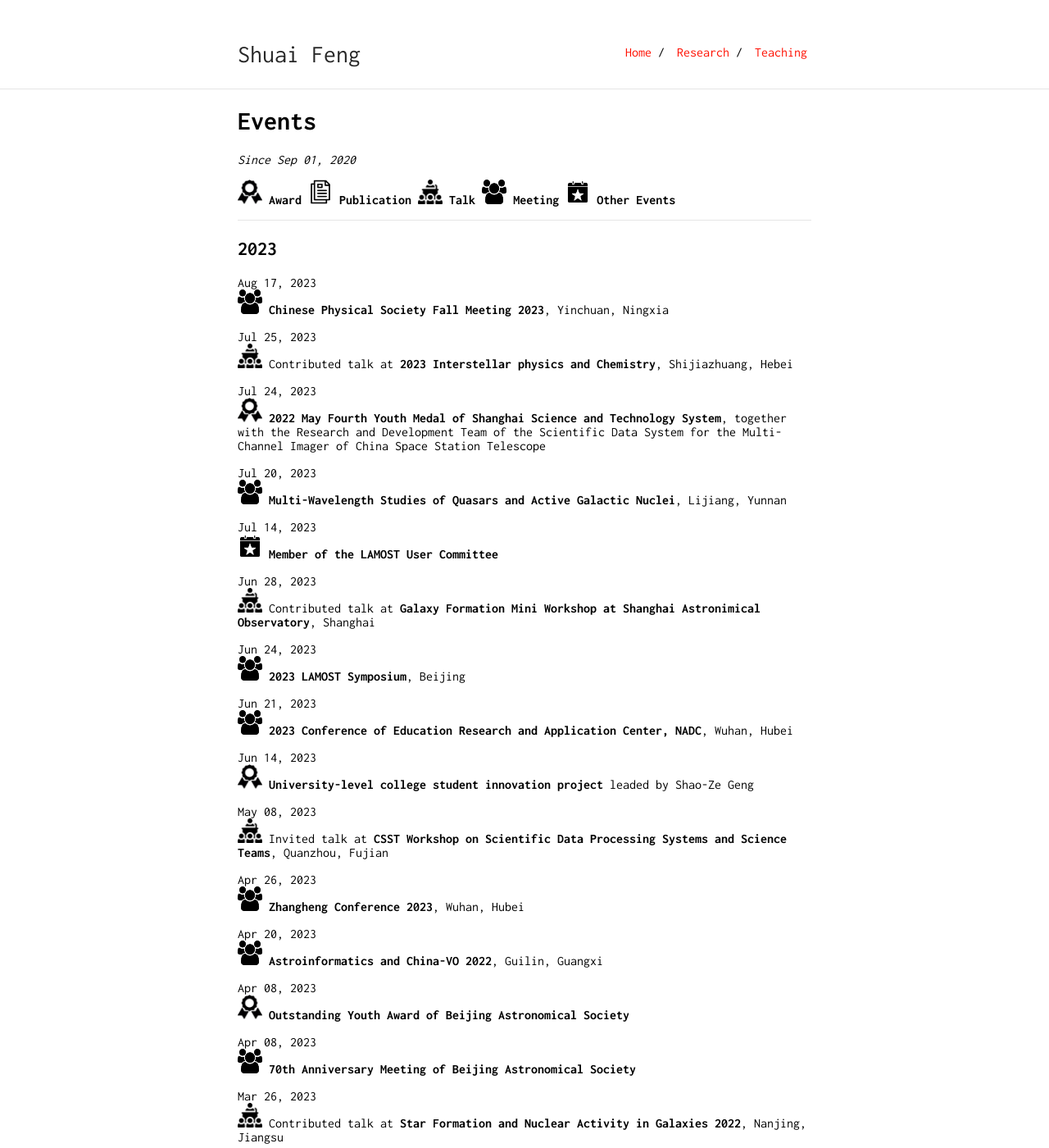
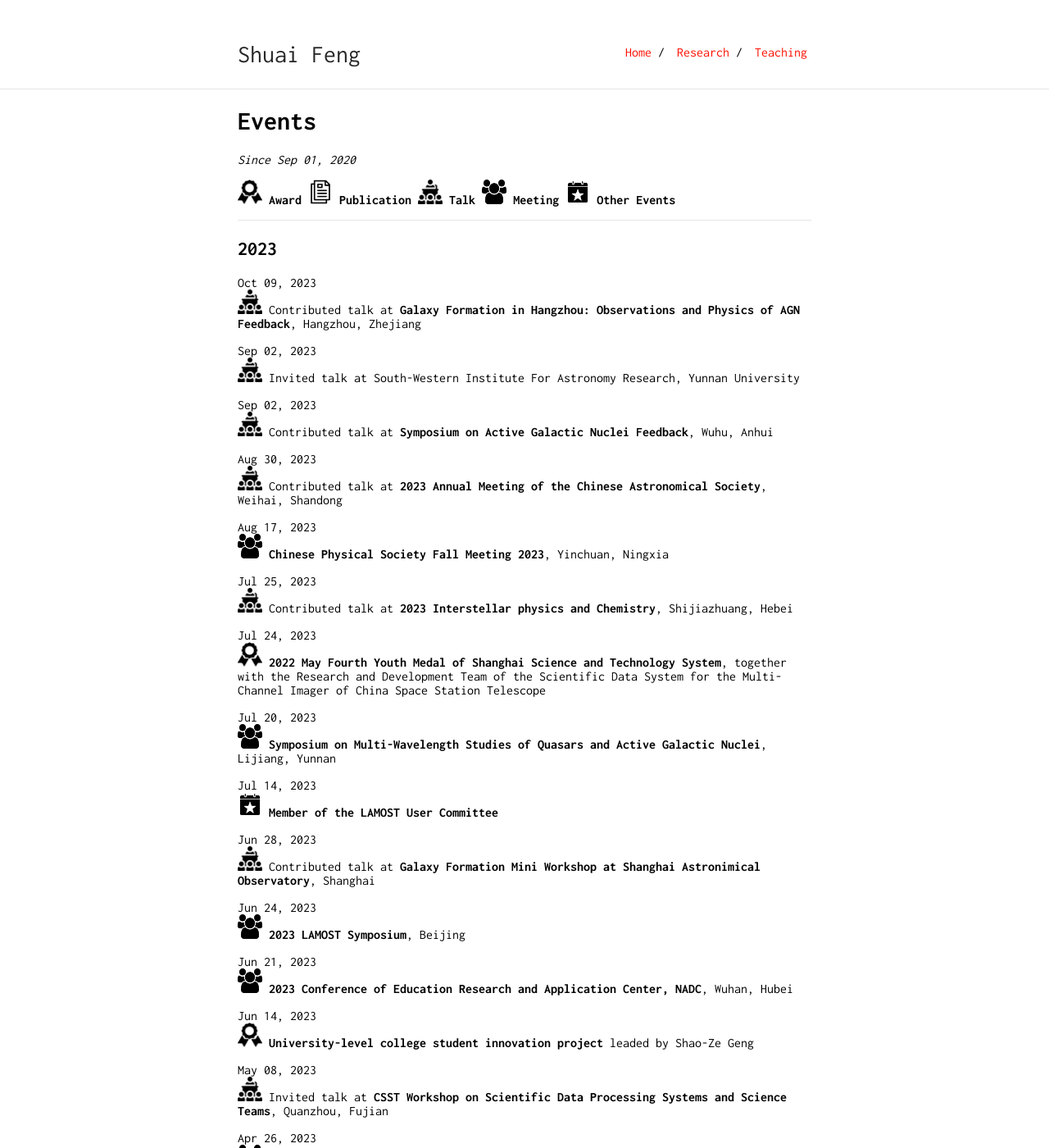
Before and after one commit to fengshuai0210/fengshuai0210.github.io, a Jekyll site: the page built from events.md, in a window 1280 px wide and 1400 px high. Shown: the whole window at 82% size. Built offline with Jekyll 4.4.1, drawn with Linux system fonts in a browser that asks for light colours; our own code applies the rules of GitHub Pages for plain Markdown files; some of the changed text lies outside the part shown.

Commit message:
Update events.md

```diff
--- a/events.md
+++ b/events.md
@@ -11,6 +11,18 @@ layout: default
 
 ## 2023
 
+Oct 09, 2023\
+<img src="/image/talk-icon.png" style="width:30px;height:30px;"> Contributed talk at **Galaxy Formation in Hangzhou: Observations and Physics of AGN Feedback**, Hangzhou, Zhejiang
+
+Sep 02, 2023\
+<img src="/image/talk-icon.png" style="width:30px;height:30px;"> Invited talk at South-Western Institute For Astronomy Research, Yunnan University
+
+Sep 02, 2023\
+<img src="/image/talk-icon.png" style="width:30px;height:30px;"> Contributed talk at **Symposium on Active Galactic Nuclei Feedback**, Wuhu, Anhui
+
+Aug 30, 2023\
+<img src="/image/talk-icon.png" style="width:30px;height:30px;"> Contributed talk at **2023 Annual Meeting of the Chinese Astronomical Society**, Weihai, Shandong
+
 Aug 17, 2023\
 <img src="/image/meeting-icon.png" style="width:30px;height:30px;"> **Chinese Physical Society Fall Meeting 2023**, Yinchuan, Ningxia
 
@@ -21,7 +33,7 @@ Jul 24, 2023\
 <img src="/image/prize-icon.png" style="width:30px;height:30px;"> **2022 May Fourth Youth Medal of Shanghai Science and Technology System**, together with the Research and Development Team of the Scientific Data System for the Multi-Channel Imager of China Space Station Telescope
 
 Jul 20, 2023\
-<img src="/image/meeting-icon.png" style="width:30px;height:30px;"> **Multi-Wavelength Studies of Quasars and Active Galactic Nuclei**, Lijiang, Yunnan
+<img src="/image/meeting-icon.png" style="width:30px;height:30px;"> **Symposium on Multi-Wavelength Studies of Quasars and Active Galactic Nuclei**, Lijiang, Yunnan
 
 Jul 14, 2023\
 <img src="/image/event-icon.png" style="width:30px;height:30px;"> **Member of the LAMOST User Committee**
@@ -48,10 +60,10 @@ Apr 20, 2023\
 <img src="/image/meeting-icon.png" style="width:30px;height:30px;"> **Astroinformatics and China-VO 2022**, Guilin, Guangxi
 
 Apr 08, 2023\
-<img src="/image/prize-icon.png" style="width:30px;height:30px;"> **Outstanding Youth Award of Beijing Astronomical Society**
+<img src="/image/prize-icon.png" style="width:30px;height:30px;"> **Outstanding Youth Award**, Beijing Astronomical Society
 
 Apr 08, 2023\
-<img src="/image/meeting-icon.png" style="width:30px;height:30px;"> **70th Anniversary Meeting of Beijing Astronomical Society**
+<img src="/image/meeting-icon.png" style="width:30px;height:30px;"> **70th Anniversary Meeting of Beijing Astronomical Society**, Beijing
 
 Mar 26, 2023\
 <img src="/image/talk-icon.png" style="width:30px;height:30px;"> Contributed talk at **Star Formation and Nuclear Activity in Galaxies 2022**, Nanjing, Jiangsu
```
